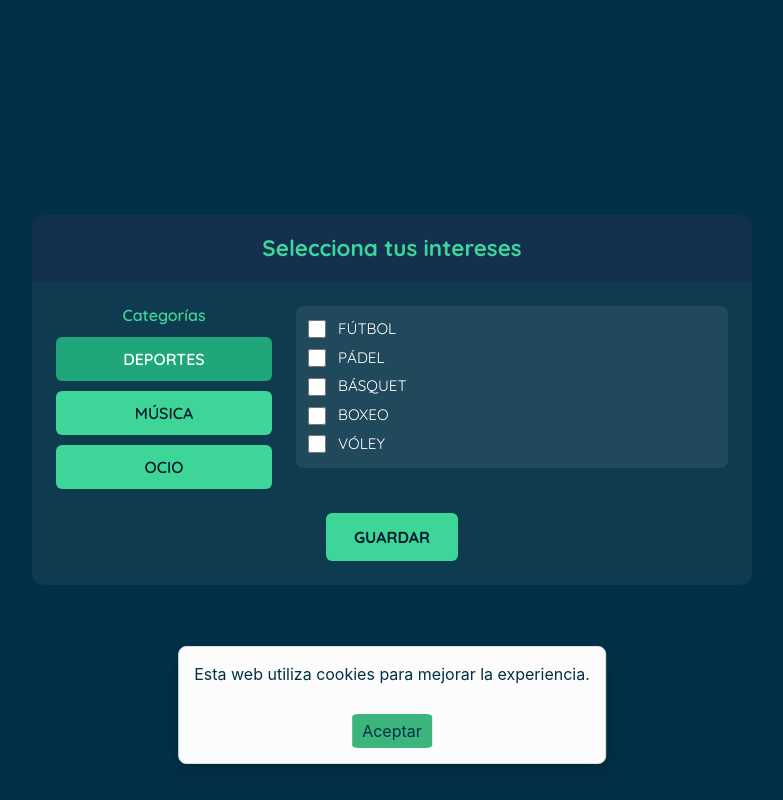
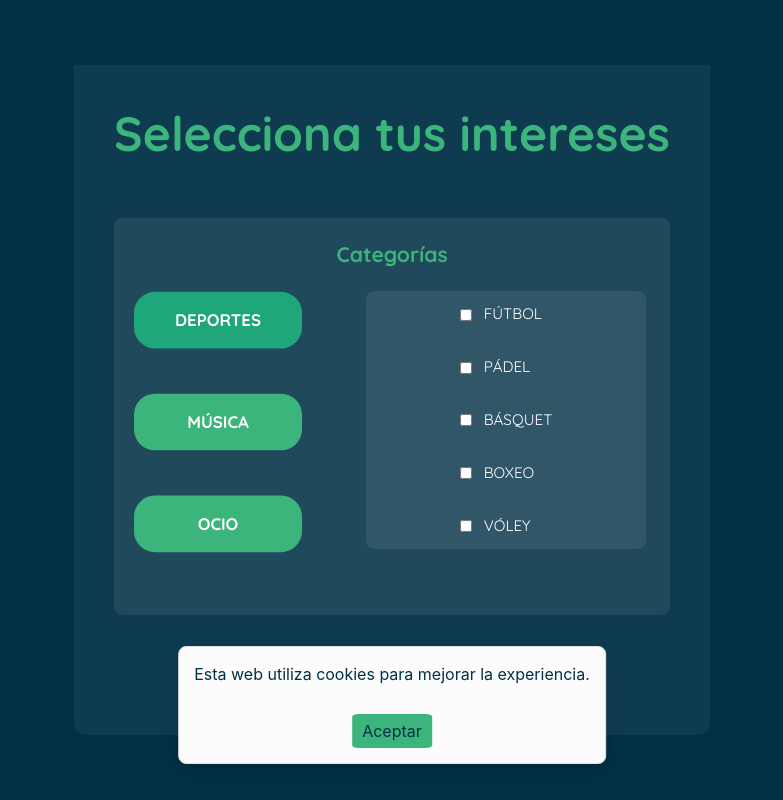
Before and after one commit to swaply-ext/swaply, an Angular app in the folder frontend/: page /interests in a window 1280 px wide. Both pictures are taken after a click on the button "DEPORTES". Shown: the whole page, without its empty margins (248-1031 px from the left). Built offline with nearby package versions, Linux system fonts and the light colour scheme.

Commit message:
pantalla-interes-diseño

```diff
--- a/frontend/src/app/pages/interests/interests.component.css
+++ b/frontend/src/app/pages/interests/interests.component.css
@@ -1,170 +1,225 @@
-body {
-  margin: 0;
-  background-color: #011a2c;
-  font-family: 'Montserrat', sans-serif;
+/* === OCULTAR EL MARCO ANTIGUO DEL TÍTULO === */
+.title-box {
+  display: none;  /* ya no lo usamos */
 }
 
+/* === CENTRADO Y ZOOM DEL PANEL === */
 .interests-screen {
   display: flex;
-  align-items: center;
-  justify-content: center;
-  min-height: 100vh;
+  flex-direction: column;   /* apila panel en columna */
+  align-items: center;      /* centra contenido horizontalmente */
+  justify-content: center;  /* centra contenido verticalmente */
+  min-height: 100vh;        /* altura mínima igual al viewport */
+  zoom: 1;                  /* factor de escala (1 = 100%) */
 }
 
-.panel {
-  width: 720px;
-  border-radius: 12px;
-  overflow: hidden;
+
+/* === PANEL SEMITRANSPARENTE GENERAL (AHORA ENVUELVE EL H1) === */
+/* .content-box es la capa con fondo semitransparente:
+   - Proporciona padding interior
+   - Organiza hijos en columna con separación uniforme
+   - Redondea las esquinas inferiores */
+.content-box {
+  background-color: rgba(255,255,255,0.05); /* fondo blanco con opacidad baja */
+  padding: 40px;                            /* espacio interior extra */
+  display: flex;
+  flex-direction: column;                   /* apila hijos verticalmente */
+  gap: 32px;                                /* separación entre bloques */
+  border-bottom-left-radius: 12px;          /* esquinas inferiores redondeadas */
+  border-bottom-right-radius: 12px;
+  border-radius: px;
 }
 
-/* RECTÁNGULO DEL TÍTULO */
-.title-box {
-  background-color: #13304f;
-  padding: 20px;
+
+/* === TÍTULO PRINCIPAL DENTRO DEL MARCO === */
+/* selecciona el H1 directo hijo de .content-box para estilizarlo */
+.content-box > .main-title {
+  margin: 0 0 24px;    /* elimina margen superior, deja 24px debajo */
+  font-size: 3rem;     /* tamaño de fuente destacado */
+  font-weight: 800;    /* peso de fuente ultrabold */
+  color: #3CB57C;      /* color verde claro */
   text-align: center;
+  border-radius: 8px;   /* centra el texto */
 }
 
-.title-box h1 {
-  margin: 0;
-  color: #3ed598;
-  font-size: 1.4rem;
-  font-weight: 700;
+
+/* === WRAPPER UNIFICADO PARA CATEGORÍAS Y SUBCATEGORÍAS === */
+/* .selection-wrapper agrupa subtítulo, grid de categorías y subcategorías:
+   - Fondo semitransparente distinto
+   - Padding interior y esquinas redondeadas
+   - Flex vertical con gap */
+
+.selection-wrapper {
+  background-color: rgba(255,255,255,0.07); /* tono semitransparente */
+  padding: 24px;                            /* espacio interior uniforme */
+  border-radius: 8px;                       /* esquinas suavemente redondeadas */
+  display: flex;
+  flex-direction: column;                   /* organiza hijos en columna */
+  gap: 24px;                                /* separación interna */
 }
 
-/* PANEL SEMITRANSPARENTE */
-.content-box {
-  background-color: rgba(255, 255, 255, 0.05);
-  padding: 24px;
+
+/* === TÍTULO DE CATEGORÍAS === */
+/* Estilo del subtítulo dentro del wrapper */
+.category-title {
+  margin: 0;              /* elimina márgenes por defecto */
+  text-align: center;     /* centra el texto */
+  color: #3CB57C;         /* verde claro */
+  font-size: 1.32rem;     /* tamaño intermedio */
+  font-weight: 800;       /* ultrabold */
+  transition: background 0.2s, transform 0.1s;
+  cursor: pointer; /* animaciones suaves */
+}
+
+
+/* === GRID DE DOS COLUMNAS === */
+/* .grid contiene las dos columnas: categorías y subcategorías */
+.grid {
+  display: flex;
+  justify-content: center;     /* centra horizontalmente */
+  align-items: center;         /* centra verticalmente */
+  min-height: 300px;
+  transition: all 0.4s ease;   /* animación suave */
+}
+
+.grid.shifted {
+  justify-content: flex-start; /* mueve las categorías hacia la izquierda */
+  align-items: flex-start;     /* alinea la parte superior */
+  gap: 40px;                   /* separación entre categorías y subcategorías */
+}
+
+.grid.only-categories {
+  justify-content: center;   /* centra horizontalmente */
+  align-items: center;       /* centra verticalmente dentro del panel */
+  min-height: 250px;         /* altura mínima para centrar visualmente */
+}
+
+
+/* === COLUMNA DE CATEGORÍAS === */
+/* .category-column organiza botones en columna */
+.category-column {
   display: flex;
   flex-direction: column;
-  gap: 24px;
-  border-bottom-left-radius: 12px;
-  border-bottom-right-radius: 12px;
+  align-items: center;
+  transition: transform 0.4s ease;
 }
-
-/* GRID DE DOS COLUMNAS */
-.grid {
-  display: flex;
-  gap: 24px;
-  align-items: stretch; /* Igualar altura de ambas columnas */
-}
-
-/* CATEGORÍAS IZQUIERDA */
-.category-column {
-  flex: 1;
-  display: flex;
-  flex-direction: column;
-  margin: 0;
-  padding: 0;
-}
-
-.category-column h3 {
-  text-align: center;
-  color: #3ed598;
-  font-size: 1rem;
-  font-weight: 600;
-  margin: 0 0 12px 0;
-}
-
 .category-buttons {
   display: flex;
   flex-direction: column;
-  gap: 10px;
-  margin-top: auto;
-  margin-bottom: auto; /* Centrado vertical */
+  gap: 43px;
+  transform: scale(1.05);
+  margin-top: 7px; /* 🔹 baja todo el bloque de botones */
+  width: 160px;
+}
+.category-buttons button {
+  background-color: #3CB57C; /* fondo verde claro */
+  color: #FFFFFF;            /* texto blanco */
+  border: none;              /* sin borde */
+  border-radius: 20px;       /* esquinas muy redondeadas */
+  padding: 15px;             /* área clicable cómoda */
+  font-weight: 650;          /* negrita ligera */
+  cursor: pointer;           /* cambio de cursor al pasar */
+  transition: background 0.2s; /* animación suave */
+  text-transform: uppercase; /* texto en mayúsculas */
+
+}
+.category-buttons button.selected,
+.category-buttons button:hover {
+  background-color: #1fa67a; /* color más oscuro al hover/selected */
 }
 
-.category-buttons button {
-  background-color: #3ed598;
-  color: #011a2c;
-  border: none;
-  border-radius: 6px;
-  padding: 10px;
-  font-weight: 600;
-  cursor: pointer;
-  transition: background 0.2s;
-  text-transform: uppercase;
+
+
+/* === COLUMNA DE SUBCATEGORÍAS === */
+/* .subcategory-column ocupa más espacio y añade padding a la izquierda */
+.subcategory-column {
+  flex: 2;                   /* ocupa 2 partes del grid */
+  display: flex;
+  flex-direction: column;    /* apila subcategorías verticalmente */
+  padding-left: 28px;        /* desplaza el bloque ligeramente a la derecha */
 }
 
-.category-buttons button.selected,
-.category-buttons button:hover {
-  background-color: #1fa67a;
-  color: #ffffff;
+.grid.shifted .subcategory-column {
+  opacity: 1;
+  transform: translateX(0);
 }
 
-/* SUBCATEGORÍAS DERECHA */
-.subcategory-column {
-  flex: 2;
-  display: flex;
-  flex-direction: column;
-  margin: 0;
-  padding: 0;
+/* === LISTA DE SUBCATEGORÍAS COMO GRID PARA ALINEACIÓN PERFECTA === */
+.subcategory-list {
+  background-color: rgba(255,255,255,0.07);  /* fondo semitransparente */
+  padding: 12px;              /* espacio interior */
+  border-radius: 8px;         /* esquinas redondeadas */
+  display: grid;                      /* usa grid en lugar de flex */
+  grid-template-columns: max-content; /* ancho igual al ítem más ancho */
+  row-gap: 30px;                      /* separación vertical entre filas */
+  justify-content: center;            /* centra todo el grid dentro del recuadro */
+   width: 100%;                /* ocupa todo el ancho disponible */
+  align-self: stretch;        /* se estira al alto disponible */
+
 }
 
-.subcategory-list {
-  background-color: rgba(255, 255, 255, 0.07);
-  padding: 12px;
-  border-radius: 8px;
-  display: flex;
-  flex-direction: column;
-  gap: 6px;
-  width: 100%;
-  margin-top: auto;
-  margin-bottom: auto; /* Centrado vertical */
-  align-self: stretch;
+
+
+/* === OPCIONES INDIVIDUALES (checkbox + etiqueta) === */
+.subcategory-option {
+  display: flex;         /* alinea checkbox + texto en fila */
+  align-items: center;   /* centra verticalmente casilla y texto */
+  gap: 12px;             /* espacio entre casilla y texto */
+  color: #FFFFFF;            /* texto blanco */
+  font-size: 0.95rem;        /* tamaño legible */
+  cursor: pointer;           /* cursor interactivo */
+
 }
 
-.subcategory-option {
-  display: flex;
-  align-items: center;
-  gap: 12px;
-  color: #ffffff;
-  font-size: 0.95rem;
-  cursor: pointer;
+
+
+/* === CHECKBOX SIN CAMBIOS === */
+.subcategory-option input[type="checkbox"] {
+  width: 12px;               /* ancho de la casilla */
+  height: 18px;              /* alto de la casilla */
+  accent-color: #3CB57C;     /* color del check según paleta */
 }
 
-.subcategory-option input[type="checkbox"] {
-  width: 18px;
-  height: 18px;
-  accent-color: #3ed598;
+
+
+
+/* === BOTÓN GUARDAR === */
+/* .actions centra el contenedor del botón */
+/* .submit-button define estilo del botón y animaciones */
+.actions {
+  text-align: center;        /* centra horizontalmente el botón */
+}
+.submit-button {
+  background-color: #3CB57C; /* fondo verde claro */
+  color: #FFFFFF;            /* texto blanco */
+  border: none;              /* sin borde */
+  border-radius: 6px;        /* esquinas suavemente redondeadas */
+  padding: 12px 28px;        /* espacio interior amplio */
+  font-size: 1rem;           /* tamaño de fuente legible */
+  font-weight: 700;          /* negrita */
+  cursor: pointer;           /* cursor interactivo */
+  transition: background 0.2s, transform 0.1s; /* animaciones suaves */
+  text-transform: uppercase; /* texto en mayúsculas */
+}
+.submit-button:hover {
+  background-color: #1fa67a; /* hover color más oscuro */
+  transform: translateY(-2px); /* efecto de elevación */
 }
 
-/* BOTÓN GUARDAR */
-.actions {
-  text-align: center;
-}
 
-.submit-button {
-  background-color: #3ed598;
-  color: #011a2c;
-  border: none;
-  border-radius: 6px;
-  padding: 12px 28px;
-  font-size: 1rem;
-  font-weight: 700;
-  cursor: pointer;
-  transition: background 0.2s, transform 0.1s;
-  text-transform: uppercase;
-}
-
-.submit-button:hover {
-  background-color: #1fa67a;
-  color: #ffffff;
-  transform: translateY(-2px);
-}
-
-/* RESPONSIVE */
+/* === RESPONSIVE === */
+/* Ajustes para pantallas <600px: apila grid y ajusta anchos */
 @media (max-width: 600px) {
   .grid {
-    flex-direction: column;
-    align-items: stretch;
+    flex-direction: column; /* apila columnas verticalmente */
+    align-items: stretch;   /* ocupa todo el ancho */
   }
   .panel {
-    width: 90%;
+    width: 90%;             /* panel más estrecho */
   }
   .category-buttons,
   .subcategory-list {
-    margin-top: 0;
+    margin-top: 0;          /* elimina márgenes verticales extra */
     margin-bottom: 0;
   }
 }
--- a/frontend/src/app/pages/interests/interests.component.html
+++ b/frontend/src/app/pages/interests/interests.component.html
@@ -1,16 +1,16 @@
 <div class="interests-screen">
   <div class="panel">
-    <!-- TÍTULO EN RECTÁNGULO -->
-    <div class="title-box">
-      <h1>Selecciona tus intereses</h1>
-    </div>
+    <div class="content-box">
+      <h1 class="main-title">Selecciona tus intereses</h1>
 
-    <!-- PANEL SEMITRANSPARENTE CON DOS COLUMNAS -->
-    <div class="content-box">
-      <div class="grid">
-        <!-- CATEGORÍAS IZQUIERDA -->
+      <!-- BLOQUE DE CATEGORÍAS Y SUBCATEGORÍAS -->
+      <div class="selection-wrapper">
+        <h3 class="category-title">Categorías</h3>
+
+        <!-- Nuevo contenedor animado -->
+        <div class="grid" [class.shifted]="selectedCategory">
+          <!-- CATEGORÍAS -->
           <div class="category-column">
-          <h3>Categorías</h3>
             <div class="category-buttons">
               <button
                 *ngFor="let category of categories"
@@ -21,26 +21,24 @@
             </div>
           </div>
 
-        <!-- SUBCATEGORÍAS DERECHA EN UN SOLO BLOQUE -->
-        <div class="subcategory-column">
+          <!-- SUBCATEGORÍAS -->
+          <div class="subcategory-column" *ngIf="selectedCategory">
             <div *ngFor="let category of categories">
               <div *ngIf="selectedCategory === category.id">
                 <div class="subcategory-list">
                   <label
                     *ngFor="let subcategory of category.subcategories"
                     class="subcategory-option">
-                  <input
-                    type="checkbox"
-                    [(ngModel)]="subcategory.selected" />
-                  {{ subcategory.name }}
+                    <input type="checkbox" [(ngModel)]="subcategory.selected" />
+                    <span class="subcategory-label">{{ subcategory.name }}</span>
                   </label>
                 </div>
               </div>
             </div>
           </div>
         </div>
+      </div>
 
-      <!-- BOTÓN GUARDAR -->
       <div class="actions">
         <button class="submit-button" (click)="submitInterests()">Guardar</button>
       </div>
```
Also changed, not shown: 1 other file (tests, documents, lock files or other folders). Lines whose indentation alone changed are shown as unchanged.
